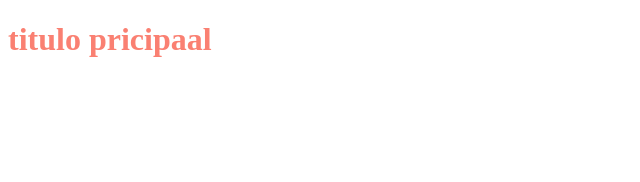
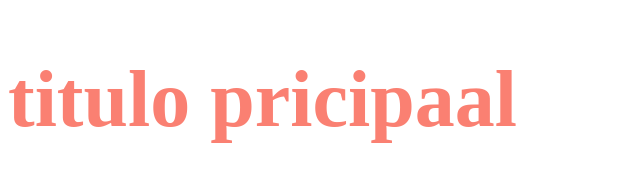
Before and after one commit to Elbergil/merge, a plain HTML site: page index.html in a window 1280 px wide. Shown: the whole page, without its empty margins (0-640 px from the left). Drawn offline with Linux system fonts and the light colour scheme.

Commit message:
novo tamanho de fonte no h1

```diff
--- a/css/style.css
+++ b/css/style.css
@@ -1,3 +1,4 @@
 h1 {
-    color: salmon
+    color: salmon;
+    font-size: 5rem;
 }
```
